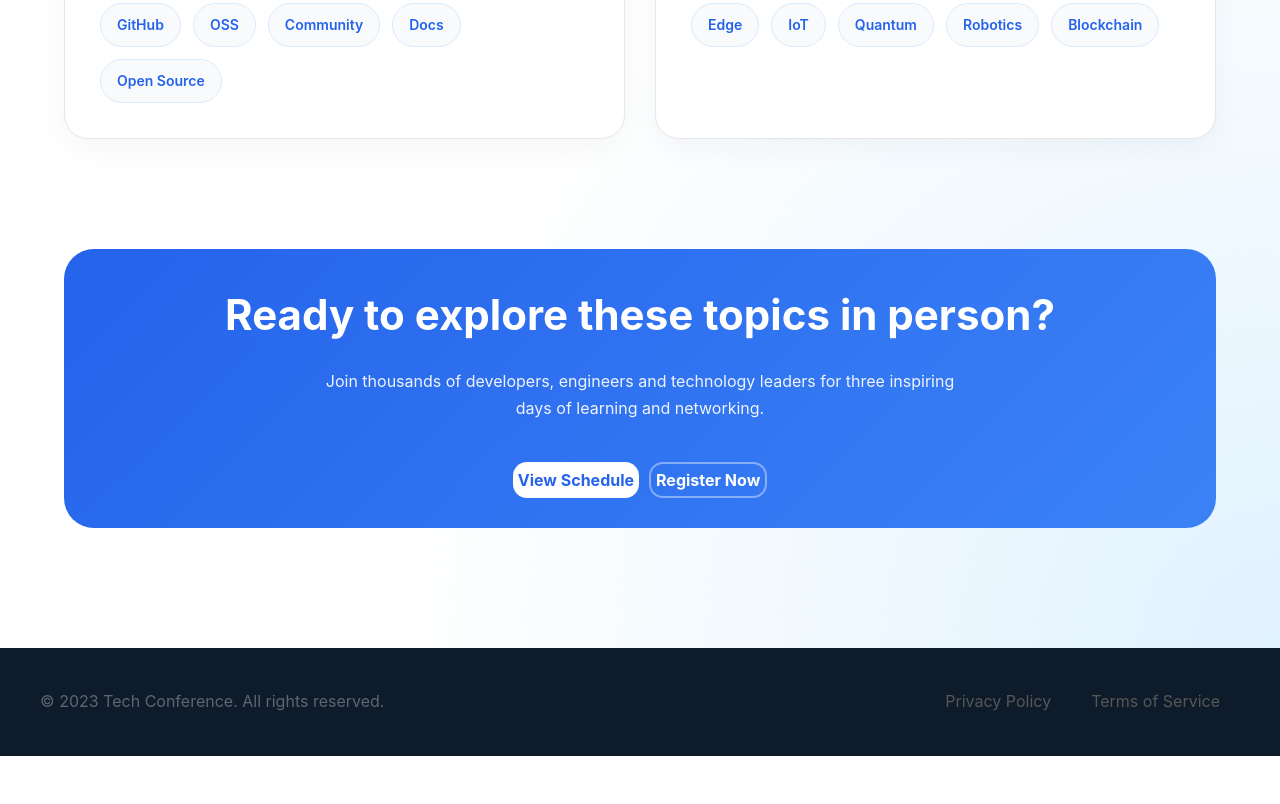
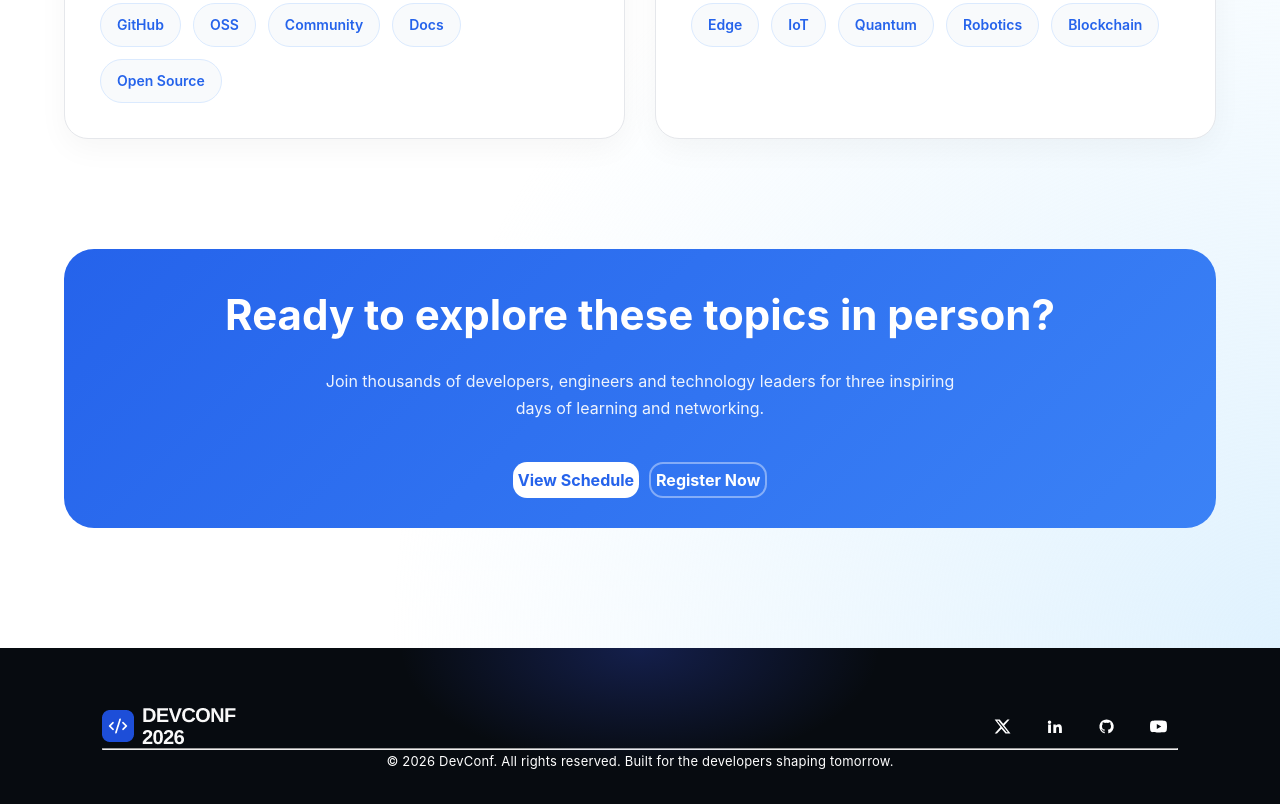
Before and after one commit to Ashraf23455/assignment-1, a plain HTML site: page index.html in a window 1280 px wide. Shown: the part 4088-4892 px from the top of the page. Before the commit the page ends 4844 px from the top, so only its background shows below. Drawn offline with Linux system fonts and the light colour scheme.

Commit message:
Final update

```diff
--- a/index.html
+++ b/index.html
@@ -358,12 +358,34 @@
 </section>
 
 
-    <footer>
-      <div> <p>&copy; 2023 Tech Conference. All rights reserved.</p></div>
-      <ul><li><a href="">Privacy Policy</a></li>
-        <li><a href="">Terms of Service</a></li>
-      </ul>
-    </footer>
+   <footer class="site-footer">
+  <div class="footer-top">
+    <div class="footer-logo">
+      <div> <img src="./assets/footer-logo.png" alt=""></div>
+    </div>
+
+    <div class="footer-social">
+      <a href="#" aria-label="Twitter / X">
+        <svg viewBox="0 0 24 24"><path d="M18.9 2H22l-7.6 8.7L23.3 22h-7.1l-5.6-6.9L4.2 22H1l8.1-9.3L0.9 2H8l5 6.2L18.9 2Zm-1.2 18h1.9L6.4 4H4.4l13.3 16Z"/></svg>
+      </a>
+      <a href="#" aria-label="LinkedIn">
+        <svg viewBox="0 0 24 24"><path d="M4.98 3.5a2.5 2.5 0 1 1 0 5 2.5 2.5 0 0 1 0-5ZM3 9h4v12H3V9Zm7 0h3.8v1.7h.05c.53-1 1.83-2.05 3.77-2.05 4.03 0 4.78 2.65 4.78 6.1V21h-4v-5.6c0-1.34-.02-3.07-1.87-3.07-1.87 0-2.16 1.46-2.16 2.97V21h-4V9Z"/></svg>
+      </a>
+      <a href="#" aria-label="GitHub">
+        <svg viewBox="0 0 24 24"><path d="M12 2a10 10 0 0 0-3.16 19.5c.5.1.68-.22.68-.48v-1.7c-2.78.6-3.37-1.34-3.37-1.34-.46-1.15-1.11-1.46-1.11-1.46-.9-.62.07-.6.07-.6 1 .07 1.53 1.03 1.53 1.03.9 1.53 2.34 1.09 2.91.83.09-.65.35-1.09.63-1.34-2.22-.25-4.56-1.11-4.56-4.95 0-1.1.39-1.99 1.03-2.69-.1-.25-.45-1.27.1-2.65 0 0 .84-.27 2.75 1.03a9.4 9.4 0 0 1 5 0c1.91-1.3 2.75-1.03 2.75-1.03.55 1.38.2 2.4.1 2.65.64.7 1.03 1.59 1.03 2.69 0 3.85-2.35 4.7-4.58 4.94.36.31.68.93.68 1.87v2.77c0 .27.18.58.69.48A10 10 0 0 0 12 2Z"/></svg>
+      </a>
+      <a href="#" aria-label="YouTube">
+        <svg viewBox="0 0 24 24"><path d="M23.5 6.2a3 3 0 0 0-2.1-2.1C19.4 3.5 12 3.5 12 3.5s-7.4 0-9.4.6A3 3 0 0 0 .5 6.2 31 31 0 0 0 0 12a31 31 0 0 0 .5 5.8 3 3 0 0 0 2.1 2.1c2 .6 9.4.6 9.4.6s7.4 0 9.4-.6a3 3 0 0 0 2.1-2.1A31 31 0 0 0 24 12a31 31 0 0 0-.5-5.8ZM9.6 15.5V8.5l6.3 3.5-6.3 3.5Z"/></svg>
+      </a>
+    </div>
+  </div>
+
+  <hr>
+
+  <div class="footer-bottom">
+    &copy; 2026 DevConf. All rights reserved. Built for the developers shaping tomorrow.
+  </div>
+</footer>
 
 
 </body>
--- a/style.css
+++ b/style.css
@@ -193,21 +193,7 @@ ul{
 
 }
 
-/* fotter */
-footer{
-    display: flex;
-    justify-content: space-between;
-    background-color:#0D1B2A;
-    color: #5E6671;
-    padding: 40px ;
-    text-align: center;
-}
-footer ul{
-    display: flex;
-    gap: 20px;
-    list-style: none;
-    text-decoration: none;
-}
+
 
 /* ==========================
    GOOGLE FONT & RESET
@@ -615,3 +601,123 @@ button{
     color:#2563eb;
 
 }
+/* fotter */
+
+.site-footer {
+    position: relative;
+    background-color: #070B10;
+    background-image: radial-gradient(var(--border) 1px, transparent 1px);
+    background-size: 22px 22px;
+    padding: 56px 8vw 32px;
+    overflow: hidden;
+  }
+
+  .site-footer::before {
+    content: "";
+    position: absolute;
+    top: -120px;
+    left: 50%;
+    transform: translateX(-50%);
+    width: 480px;
+    height: 240px;
+    background: radial-gradient(closest-side, rgba(59,91,253,0.25), transparent);
+    pointer-events: none;
+  }
+
+  .footer-top {
+    position: relative;
+    display: flex;
+    align-items: center;
+    justify-content: space-between;
+    flex-wrap: wrap;
+    gap: 20px;
+  }
+
+  .footer-logo {
+    display: flex;
+    align-items: center;
+    gap: 10px;
+  }
+
+  .footer-logo .mark {
+    width: 34px;
+    height: 34px;
+    border-radius: 8px;
+    background: linear-gradient(135deg, var(--royal), var(--royal-light));
+    display: flex;
+    align-items: center;
+    justify-content: center;
+    font-weight: 700;
+    color: #fff;
+    font-size: 15px;
+  }
+
+  .footer-logo .name {
+    color: var(--text-main);
+    font-weight: 600;
+    font-size: 17px;
+    letter-spacing: 0.3px;
+  }
+
+  .footer-logo .name span {
+    color: var(--royal-light);
+  }
+
+  .footer-social {
+    display: flex;
+    align-items: center;
+    gap: 14px;
+  }
+
+  .footer-social a {
+    width: 38px;
+    height: 38px;
+    border-radius: 50%;
+    border: 1px solid var(--border);
+    display: flex;
+    align-items: center;
+    justify-content: center;
+    color: white;
+    text-decoration: none;
+    transition: border-color 0.25s ease, color 0.25s ease, transform 0.25s ease;
+  }
+
+  .footer-social a:hover {
+    color: #fff;
+    border-color: var(--royal-light);
+    transform: translateY(-2px);
+  }
+
+  .footer-social svg {
+    width: 17px;
+    height: 17px;
+    fill: currentColor;
+  }
+
+  .footer-divider {
+    position: relative;
+    margin: 36px 0 20px;
+    border: none;
+    height: 1px;
+    background: linear-gradient(to right, transparent, var(--border) 15%, var(--border) 85%, transparent);
+  }
+
+  .footer-bottom {
+    position: relative;
+    text-align: center;
+    color: var(--text-muted);
+    font-size: 13px;
+    letter-spacing: 0.2px;
+  }
+
+  .footer-bottom{
+    color:white;
+    text-decoration: none;
+  }
+
+  .footer-divider{
+    color: #ff0055;
+  }
+  @media (max-width: 520px) {
+    .footer-top { justify-content: center; text-align: center; }
+  }
```
Also changed, not shown: assets/facebook.png (added), assets/instagram.png (added), assets/twitter.png (added).
